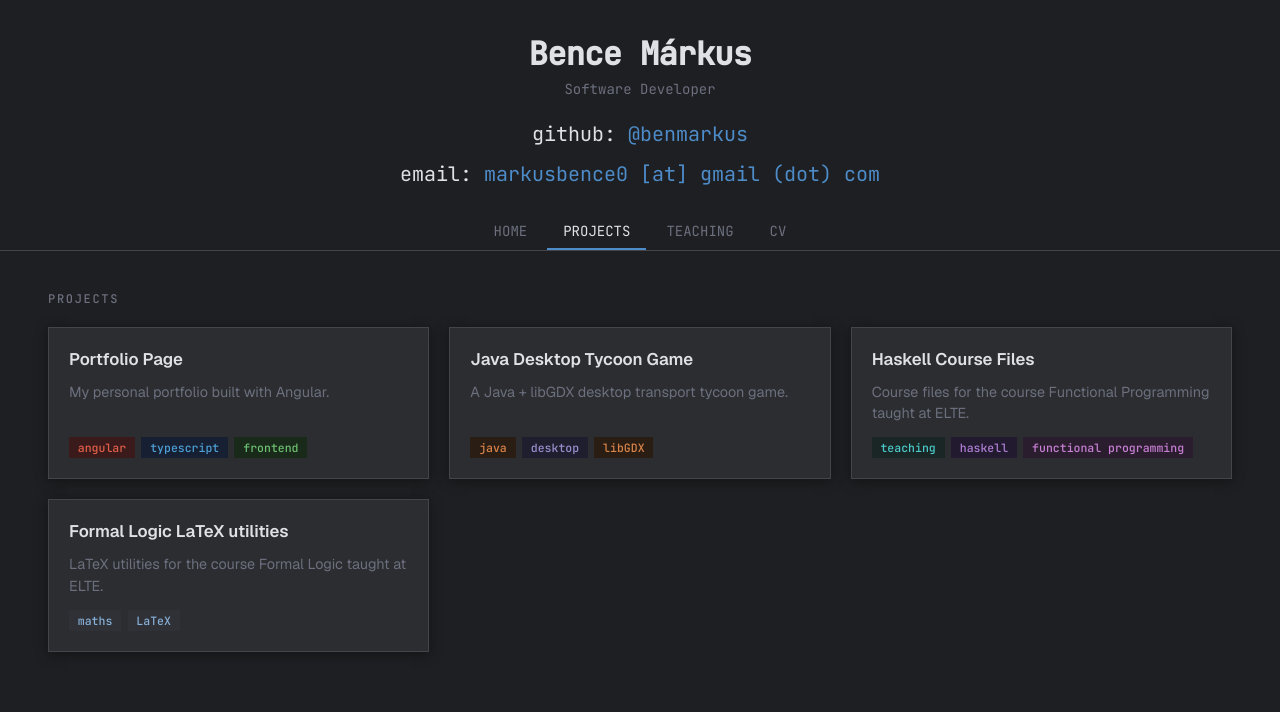
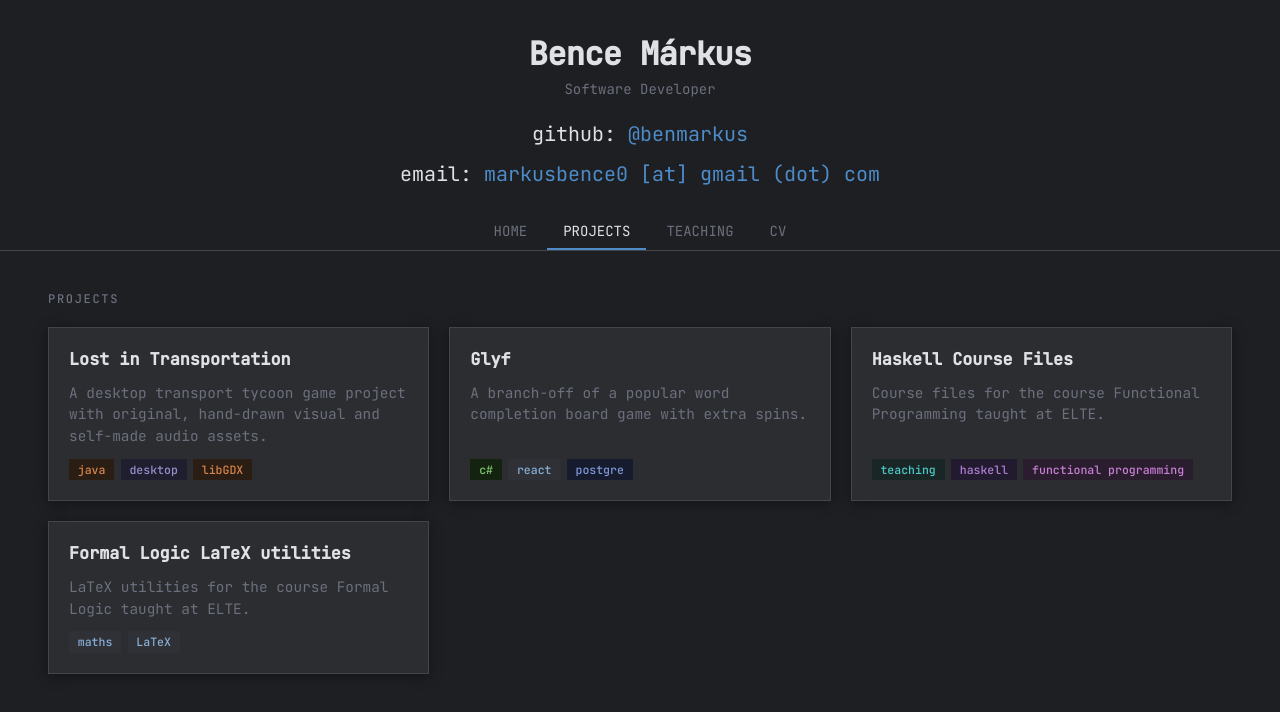
Before and after one commit to benmarkus/benmarkus.github.io, an Angular app: page /projects in a window 1280 px wide. Shown: the top 712 px of the page. Built offline with nearby package versions, Linux system fonts and the light colour scheme.

Commit message:
change project card font to mono and change card text

```diff
--- a/src/app/features/projects/project-card/project-card.css
+++ b/src/app/features/projects/project-card/project-card.css
@@ -11,6 +11,7 @@
   border: 1px solid var(--color-border);
   box-shadow: var(--shadow-card);
   padding: 1.25rem;
+  font-family: var(--font-mono);
   text-decoration: none;
   color: inherit;
   transition: background-color var(--transition-default),
@@ -77,3 +78,5 @@
 .tag[data-tag="haskell"]             { background: #221a2e; color: #b07fd6; }
 .tag[data-tag="functional programming"] { background: #2a1e2e; color: #c97fd6; }
 .tag[data-tag="libGDX"]              { background: #2a1e14; color: #d9844a; }
+.tag[data-tag="c#"]                  { background: #142310; color: #7dc76a; }
+.tag[data-tag="postgre"]             { background: #161b2e; color: #8098d9; }
--- a/src/data/projects.json
+++ b/src/data/projects.json
@@ -1,17 +1,17 @@
 [
   {
     "id": 1,
-    "title": "Portfolio Page",
-    "url": "https://github.com/benmarkus/benmarkus.github.io",
-    "description": "My personal portfolio built with Angular.",
-    "tags": ["angular", "typescript", "frontend"]
+    "title": "Lost in Transportation",
+    "url": "https://github.com/benmarkus/lost-in-transportation",
+    "description": "A desktop transport tycoon game project with original, hand-drawn visual and self-made audio assets.",
+    "tags": ["java", "desktop", "libGDX"]
   },
   {
     "id": 2,
-    "title": "Java Desktop Tycoon Game",
-    "url": "https://github.com/benmarkus/lost-in-transportation",
-    "description": "A Java + libGDX desktop transport tycoon game.",
-    "tags": ["java", "desktop", "libGDX"]
+    "title": "Glyf",
+    "url": "https://github.com/orgs/glyf-game/repositories",
+    "description": "A branch-off of a popular word completion board game with extra spins.",
+    "tags": ["c#", "react", "postgre"]
   },
   {
     "id": 3,
```
